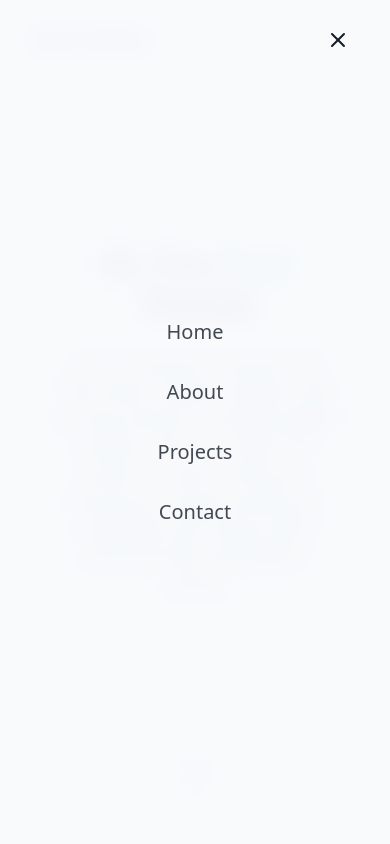
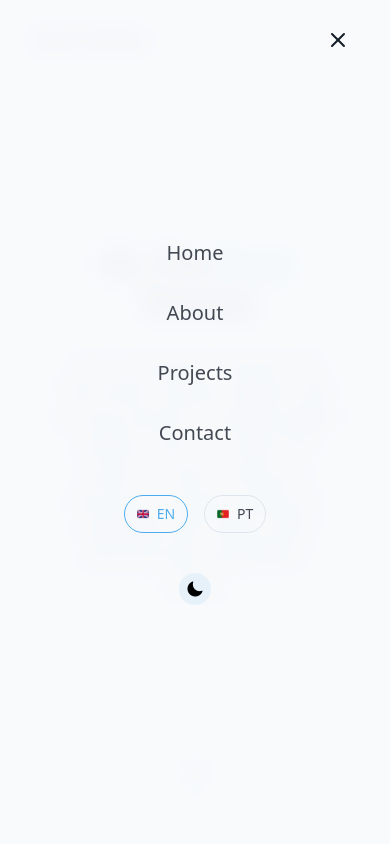
Before and after one commit to Sarafont/personal-portfolio, a React (Vite) app: page / in a window 390 px wide. Both pictures are taken after a click on the button "Open Menu". Shown: the top 844 px of the page. Built offline with nearby package versions, Linux system fonts and the light colour scheme.

Commit message:
New mobile version update

```diff
--- a/src/Pages/Home.jsx
+++ b/src/Pages/Home.jsx
@@ -11,7 +11,7 @@ export const Home = () => {
     return(
         <div className="min-h-screen bg-background text-foreground overflow-x-hidden">
             {/* Theme Toggle */}
-            <ThemeToggle/>
+            <ThemeToggle className="fixed hidden sm:block top-5 right-5 z-50"/>
             {/* Navbar */}
             <Navbar/>
             {/* Main content */}
--- a/src/components/Navbar.jsx
+++ b/src/components/Navbar.jsx
@@ -3,6 +3,7 @@ import { cn } from "../lib/utils";
 import { X } from 'lucide-react';
 import { Menu } from 'lucide-react';
 import { useTranslation } from "react-i18next";
+import { ThemeToggle } from "./ThemeToggle";
 
 //Objeto com uma lista de link da navbar
 const navItems = [
@@ -102,7 +103,7 @@ export const Navbar = () => {
                     </div>
                 </div>
 
-                {/* Versão mobile */}
+                {/* Versão mobile - botão */}
                 <button
                     onClick={() => setIsMenuOpen((prev) => !prev)}
                     className="md:hidden p-2 text-foreground z-50"
@@ -111,15 +112,18 @@ export const Navbar = () => {
                     {isMenuOpen ? <X size={24}/> : <Menu size={24}/>}
                 </button>
 
-                <div className={cn(
+                { /* Versão mobile menu*/}
+                <div
+                className={cn(
                     "fixed inset-0 bg-background/95 backdrop-blur-md z-40 flex flex-col items-center justify-center",
                     "transition-all duration-300 md:hidden",
                     isMenuOpen ? "opacity-100 pointer-events-auto" : "opacity-0 pointer-events-none"
-                )}>
-                    <div className="flex flex-col space-y-8 text-xl">
-                        {navItems.map((item, key) => (
+                )}
+                >
+                    <div className="flex flex-col space-y-8 text-xl items-center">
+                        {navItems.map((item) => (
                         <a
-                                key={key}
+                            key={item.key}
                             href={item.href}
                             className="text-foreground/80 hover:text-primary transition-colors duration-300"
                             onClick={() => setIsMenuOpen(false)}
@@ -127,6 +131,40 @@ export const Navbar = () => {
                             {t(`nav.${item.key}`)}
                         </a>
                         ))}
+
+                        {/* Idioma mobile */}
+                        <div className="pt-4 flex items-center gap-4">
+                        <button
+                            onClick={() => changeLanguage("en")}
+                            className={cn(
+                            "flex items-center gap-2 px-3 py-2 rounded-full border transition-colors text-sm",
+                            current === "en"
+                                ? "border-primary text-primary"
+                                : "border-border text-foreground/80"
+                            )}
+                        >
+                            <img src="/en.png" alt="English" className="w-3 h-3 rounded-sm" />
+                            EN
+                        </button>
+
+                        <button
+                            onClick={() => changeLanguage("pt")}
+                            className={cn(
+                            "flex items-center gap-2 px-3 py-2 rounded-full border transition-colors text-sm",
+                            current === "pt"
+                                ? "border-primary text-primary"
+                                : "border-border text-foreground/80"
+                            )}
+                        >
+                            <img src="/pt.png" alt="Português" className="w-3 h-3 rounded-sm" />
+                            PT
+                        </button>
+                        </div>
+
+                        {/* Tema mobile */}
+                        <div className="pt-2 flex flex-col items-center gap-2">
+                            <ThemeToggle className="p-2 bg-primary/10" />
+                        </div>
                     </div>
                 </div>
             </div>
--- a/src/components/ThemeToggle.jsx
+++ b/src/components/ThemeToggle.jsx
@@ -3,14 +3,9 @@ import Dark_mode from "../assets/dark_mode.png";
 import Light_mode from "../assets/light_mode.png";
 import { cn } from "../lib/utils";
 
-export const ThemeToggle = () => {
+export const ThemeToggle = ({ className = "" }) => {
     const [isDarkMode, setIsDarkMode] = useState(false);
 
-    /*
-    Apesar de guardar o tema no localStorage, se ele fizer refresh ele vai buscar o default na mesma! Por isso, para além de guardar
-    o tema escolhido no localStorage, é preciso lê-lo quando o componente é montado (após o 1º render), de forma a mostrar
-    esse componente com o ultimo tema guardado em theme no localStorage.
-    */
     useEffect(() => {
         const storedTheme = localStorage.getItem("theme");
         if (storedTheme === "dark") {
@@ -19,29 +14,35 @@ export const ThemeToggle = () => {
         } else {
             localStorage.setItem("theme", "light");
             setIsDarkMode(false);
+            document.documentElement.classList.remove("dark");
         }
-    }, [])
+    }, []);
 
     const toggleTheme = () => {
-        if (isDarkMode) { //se estiver escuro
-            document.documentElement.classList.remove("dark"); //aplicar o styling definido em dark no index.css
-            localStorage.setItem("theme", "light"); //para quando fizer refresh recordar a alteração de tema
-            setIsDarkMode(false); //pomos a claro (escuro falso)
-        } else { // se estiver claro
-            document.documentElement.classList.add("dark"); //aplicar o styling definido em dark no index.css
-            localStorage.setItem("theme", "dark"); //para quando fizer refresh recordar a alteração de tema
-            setIsDarkMode(true); // pomos escuro
+        if (isDarkMode) {
+            document.documentElement.classList.remove("dark");
+            localStorage.setItem("theme", "light");
+            setIsDarkMode(false);
+        } else {
+            document.documentElement.classList.add("dark");
+            localStorage.setItem("theme", "dark");
+            setIsDarkMode(true);
         }
-    }
+    };
 
     return (
         <button
             onClick={toggleTheme}
             className={cn(
-                "fixed max-sm:hidden top-5 right-5 z-50 rounded-full transition-colors duration-300",
-                "focus:outlin-hidden"
-            )}>
-            {isDarkMode ?  <img src={Light_mode} alt="light_mode" className="h-5 w-auto"/> : <img src={Dark_mode} alt="dark_mode" className="h-4 w-auto"/>}
+                "rounded-full transition-colors duration-300 focus:outline-hidden",
+                className
+            )}
+        >
+            {isDarkMode ? (
+                <img src={Light_mode} alt="light_mode" className="h-5 w-auto" />
+            ) : (
+                <img src={Dark_mode} alt="dark_mode" className="h-4 w-auto" />
+            )}
         </button>
-    )
-}
+    );
+};
```
Lines whose indentation alone changed are shown as unchanged.
